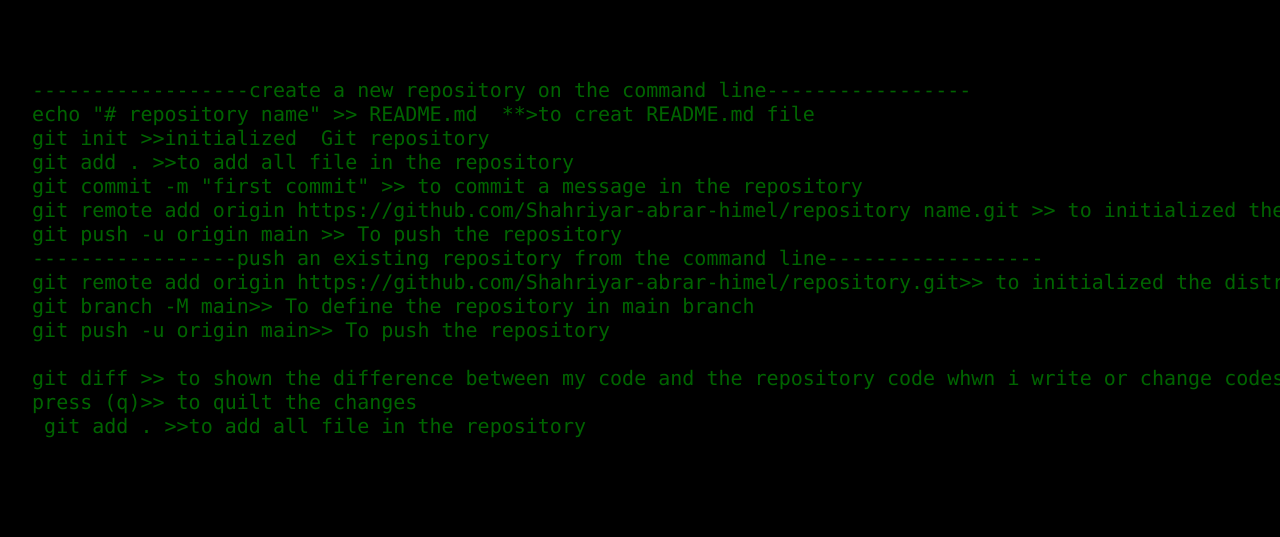
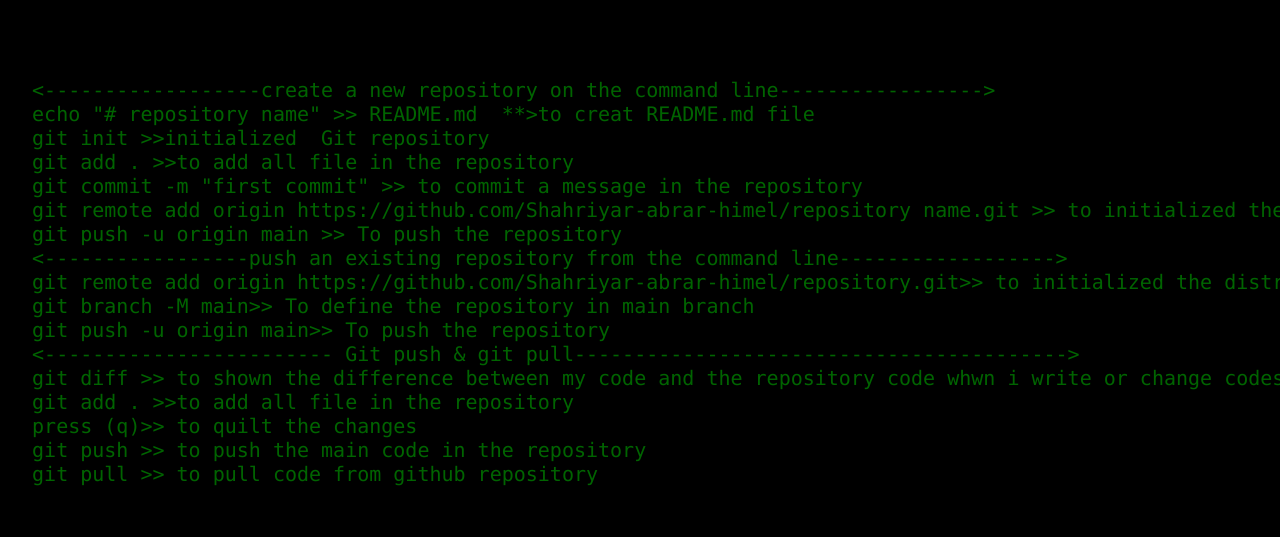
Before and after one commit to Shahriyar-abrar-himel/Git-Github, a plain HTML site: page index.html in a window 1280 px wide. Shown: the top 537 px of the page. Drawn offline with Linux system fonts and the light colour scheme.

Commit message:
code changed

```diff
--- a/index.html
+++ b/index.html
@@ -25,21 +25,23 @@ body{
   </head>
   <body>
 <pre class="terminal">
-  ------------------create a new repository on the command line-----------------
+  <------------------create a new repository on the command line----------------->
   echo "# repository name" >> README.md  **>to creat README.md file
   git init >>initialized  Git repository
   git add . >>to add all file in the repository
   git commit -m "first commit" >> to commit a message in the repository
   git remote add origin https://github.com/Shahriyar-abrar-himel/repository name.git >> to initialized the distribution of this repository
   git push -u origin main >> To push the repository
-  -----------------push an existing repository from the command line------------------
+  <-----------------push an existing repository from the command line------------------>
   git remote add origin https://github.com/Shahriyar-abrar-himel/repository.git>> to initialized the distribution of this repository
   git branch -M main>> To define the repository in main branch
   git push -u origin main>> To push the repository
-
+  <------------------------ Git push & git pull----------------------------------------->
   git diff >> to shown the difference between my code and the repository code whwn i write or change codes
+  git add . >>to add all file in the repository
   press (q)>> to quilt the changes
-   git add . >>to add all file in the repository
+  git push >> to push the main code in the repository
+  git pull >> to pull code from github repository
 
   </pre>
 </body>
```
